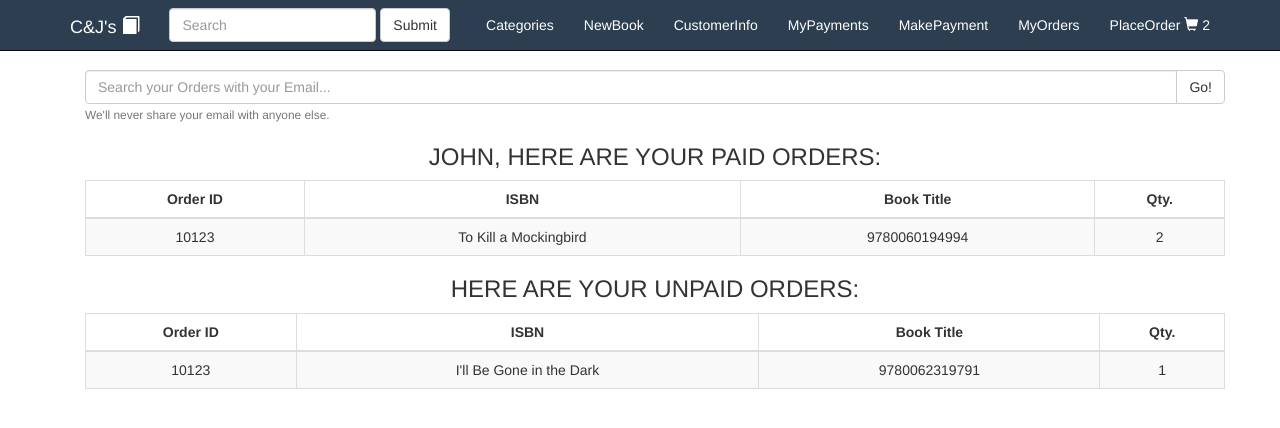
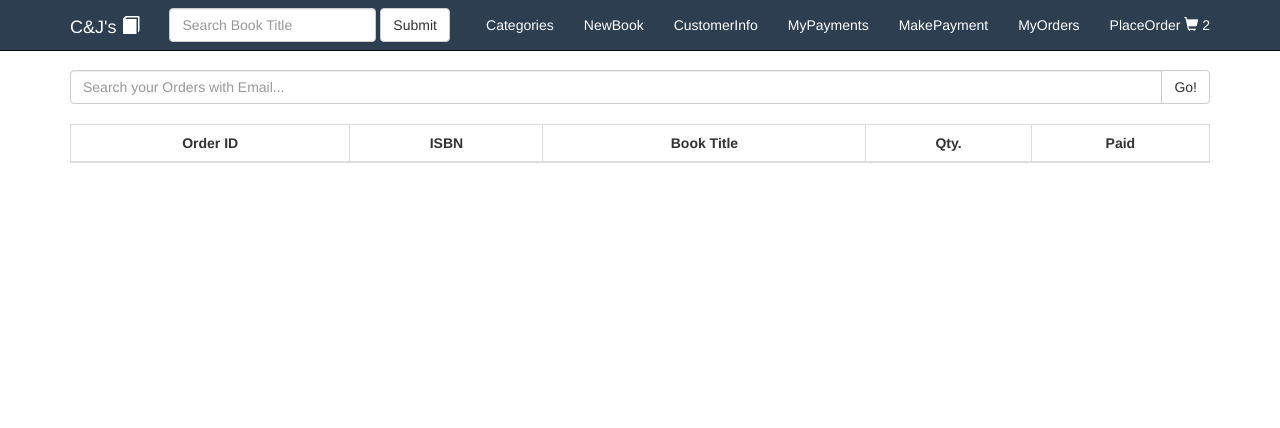
Before and after one commit to JadwinL12/CJ-s-Bookstore, a Flask app: page /myorders in a window 1280 px wide. Shown: the top 428 px of the page. Run offline with Flask 2, Linux system fonts and the light colour scheme; lists and menus that the app fills with data are empty; some libraries are stand-ins or nearby versions.

Commit message:
MyOrders page functional

```diff
--- a/app.py
+++ b/app.py
@@ -8,9 +8,14 @@ customername = "NewCustomer"
 
 
 @app.route('/')
-@app.route('/home')
+@app.route('/home', methods=['POST', 'GET'])
 def home():
     db_connection = connect_to_database()
+    if request.method =="POST":
+        searchTitle = request.form['searchTitle']
+        searchTitle = "%"+searchTitle+"%"
+        books = execute_query(db_connection, "SELECT bookID, title, cost, yearPublish, quantityInStock FROM books WHERE title LIKE %s", ([searchTitle])).fetchall()
+        return render_template("home.html", books=books)
     categoryID = request.args.get('categoryID')
     if categoryID:
         books = execute_query(db_connection,"SELECT B.bookID, B.title, B.cost, B.yearPublish, B.quantityInStock, C.categoryName FROM books B "
@@ -193,6 +198,7 @@ def mypayments():
 @app.route('/makepayment', methods=['POST', 'GET'])
 def makepayment():
     db_connection = connect_to_database()
+    paid = False
     if request.method == "POST":
       if 'searchUnPaid' in request.form:
         customeremail = request.form['searchUnPaid']
@@ -207,20 +213,43 @@ def makepayment():
         for orderUnPaid in ordersUnPaid:
             total += orderUnPaid[4]*orderUnPaid[5]
         return render_template("makepayment.html", ordersUnPaid=ordersUnPaid, customername=customername, customeremail=customeremail, total=total)
+      # With CustomerID means the search result is displayed already
       if 'customerID' in request.form:
+        orderIDs = request.form.getlist('orderID')
+        qtys = request.form.getlist('qty')
+        # customerIDs = list(map(int))
+        # bookID = request.form['bookID']
+        # booksorders = []
+        # orderIDs = []
+        # for form in request.form:
+        #     print()
+        #     print(form)
+        #     inputCategories = request.form.getlist('inputCategory')
+        #     inputCategories = list(map(int, inputCategories))
+
+
         customerID = request.form['customerID']
         amount = request.form['total']
         paymentEmail = request.form['paidBy']
         customerID_makePayment = execute_query(db_connection,"SELECT customerID FROM customers WHERE email=%s", ([paymentEmail])).fetchall()
         execute_query(db_connection, "INSERT INTO payments (customerID, paymentDate, amount) VALUES (%s, %s, %s)", ([customerID_makePayment],'2020-11-11', [amount]))
-        execute_query(db_connection, "UPDATE orders SET paid='1' WHERE customerID=%s", (customerID))
-        return render_template("makepayment.html", )
+        execute_query(db_connection, "UPDATE orders SET paid='1' WHERE customerID=%s", ([customerID]))
+        paid = True
+        return render_template("makepayment.html", paid=paid)
 
     return render_template("makepayment.html")
 
-@app.route('/myorders')
+@app.route('/myorders', methods=['POST', 'GET'])
 def myorders():
-
+    db_connection = connect_to_database()
+    if request.method == "POST":
+        customeremail = request.form['searchOrders']
+        query = "SELECT O.orderID, B.bookID, C.firstName, C.lastName, B.title, BO.quantity, O.paid FROM customers C " \
+                "LEFT JOIN orders O ON C.customerID = O.customerID " \
+                "LEFT JOIN booksorders BO ON BO.orderID = O.orderID " \
+                "LEFT JOIN books B ON B.bookID = BO.bookID WHERE c.email=%s"
+        orders = execute_query(db_connection, query, ([customeremail])).fetchall()
+        return render_template("myorders.html", orders=orders)
     return render_template("myorders.html")
 
 @app.route('/placeorder/<ISBN>', methods=['POST', 'GET'])
--- a/templates/layout.html
+++ b/templates/layout.html
@@ -31,9 +31,9 @@
       <a href="/" class="navbar-brand">C&J's <span class="glyphicon glyphicon-book"></span></a>
     </div>
     <div class="collapse navbar-collapse" id="bs-nav-demo">
-      <form class="navbar-form navbar-left" role="search">
+      <form class="navbar-form navbar-left" role="search" action="home" method="post" >
         <div class="form-group">
-          <input type="text" class="form-control" placeholder="Search">
+          <input type="text" class="form-control" placeholder="Search Book Title" name="searchTitle">
         </div>
         <button type="submit" class="btn btn-default">Submit</button>
       </form>
--- a/templates/myorders.html
+++ b/templates/myorders.html
@@ -1,23 +1,35 @@
-
 {% extends "layout.html" %}
 {% block content %}
-  <div class="container">
+{#  <div class="container">#}
+{#    <form action="" method="post">#}
+{#      <div class="row">#}
+{#        <div class="col-lg-12">#}
+{#          <div class="input-group">#}
+{#            <input type="text" class="form-control" placeholder="Search your Orders with your Email..." name="searchOrders">#}
+{#            <span class="input-group-btn">#}
+{#            <button class="btn btn-default" type="button">Go!</button>#}
+{#          </span>#}
+{#          </div><!-- /input-group -->#}
+{#        </div><!-- /.col-lg-6 -->#}
+{#      </div><!-- /.row -->#}
+{#      <small id="emailHelp" class="form-text text-muted">We'll never share your email with anyone else.</small>#}
+{#    </form>#}
+
     <form action="" method="post">
     <div class="row">
       <div class="col-lg-12">
         <div class="input-group">
-            <input type="text" class="form-control" placeholder="Search your Orders with your Email..." name="searchOrders">
+          <input type="email" class="form-control" placeholder="Search your Orders with Email..." name="searchOrders">
           <span class="input-group-btn">
-            <button class="btn btn-default" type="button">Go!</button>
+            <button class="btn btn-default" type="submit">Go!</button>
         </span>
         </div><!-- /input-group -->
       </div><!-- /.col-lg-6 -->
     </div><!-- /.row -->
-      <small id="emailHelp" class="form-text text-muted">We'll never share your email with anyone else.</small>
   </form>
 
     <div class="card">
-      <h3 class="card-header text-center font-weight-bold text-uppercase py-4">John, here are your paid orders:</h3>
+      <h3 class="card-header text-center font-weight-bold text-uppercase py-4">{% if orders %}{{ orders[0][2] }}, {{ orders[0][3] }} here are your paid orders:{% endif %}</h3>
       <div class="card-body">
         <div id="table" class="table-editable">
           <span class="table-add float-right mb-3 mr-2"></span>
@@ -28,39 +40,26 @@
                 <th class="text-center">ISBN</th>
                 <th class="text-center">Book Title</th>
                 <th class="text-center">Qty.</th>
+                <th class="text-center">Paid</th>
               </tr>
             </thead>
             <tbody>
+            {% for order in orders %}
               <tr>
-                <td class="pt-3-half" >10123</td>
-                <td class="pt-3-half" >To Kill a Mockingbird</td>
-                <td class="pt-3-half" >9780060194994</td>
-                <td class="pt-3-half" >2</td>
+                <td class="pt-3-half" >{{ order[0] }}</td>
+                <td class="pt-3-half" >{{ order[1] }}</td>
+                <td class="pt-3-half" >{{ order[4] }}</td>
+                <td class="pt-3-half" >{{ order[5] }}</td>
+                <td class="pt-3-half" >
+                  {% if order[6]==0 %}
+                    No
+                  {% endif %}
+                  {% if order[6]==1 %}
+                    Yes
+                  {% endif %}
+                </td>
               </tr>
-            </tbody>
-          </table>
-        </div>
-      </div>
-      <h3 class="card-header text-center font-weight-bold text-uppercase py-4">Here are your unpaid orders:</h3>
-      <div class="card-body">
-        <div id="table" class="table-editable">
-          <span class="table-add float-right mb-3 mr-2"></span>
-          <table class="table table-bordered table-responsive-md table-striped text-center">
-            <thead>
-              <tr>
-                <th class="text-center">Order ID</th>
-                <th class="text-center">ISBN</th>
-                <th class="text-center">Book Title</th>
-                <th class="text-center">Qty.</th>
-              </tr>
-            </thead>
-            <tbody>
-              <tr>
-                <td class="pt-3-half" >10123</td>
-                <td class="pt-3-half" >I'll Be Gone in the Dark</td>
-                <td class="pt-3-half" >9780062319791</td>
-                <td class="pt-3-half" >1</td>
-              </tr>
+            {% endfor %}
             </tbody>
           </table>
         </div>
```
Also changed, not shown: templates/makepayment.html (+7 -8 lines). Lines whose indentation alone changed are shown as unchanged.
